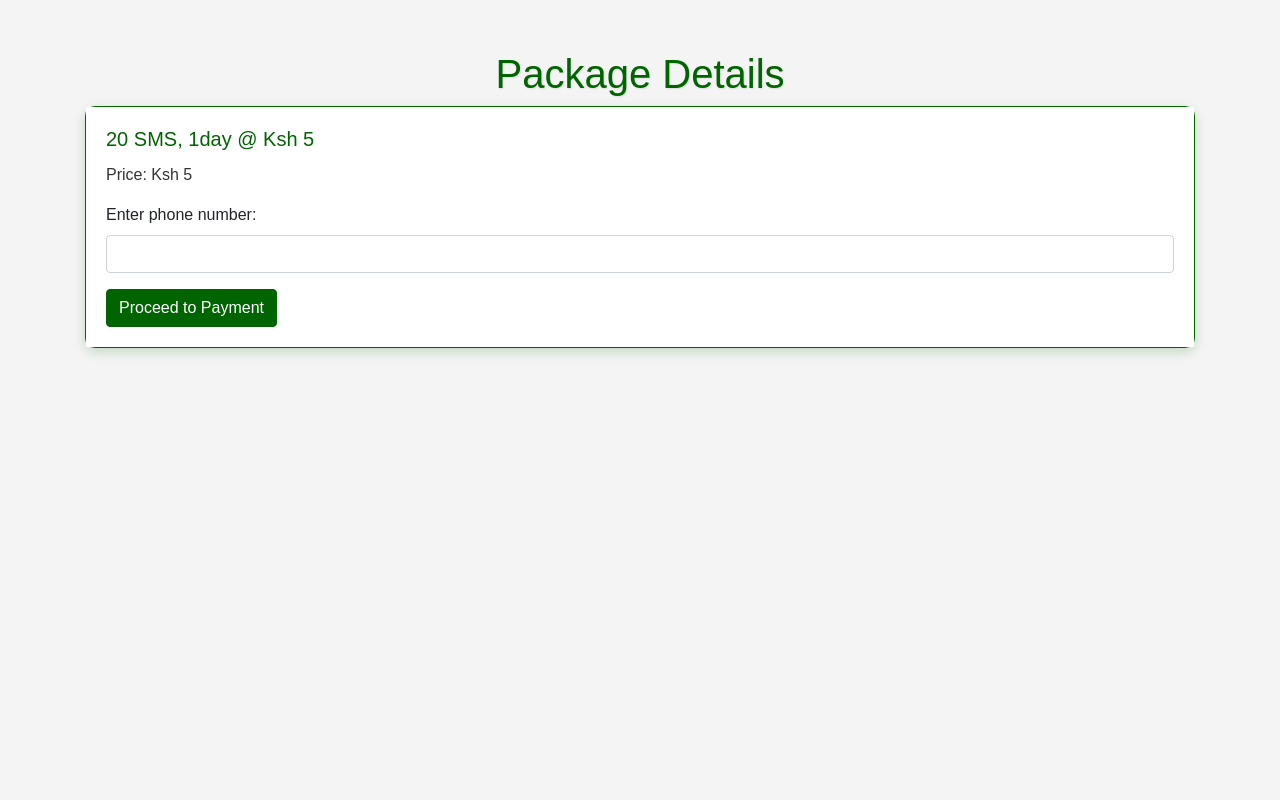
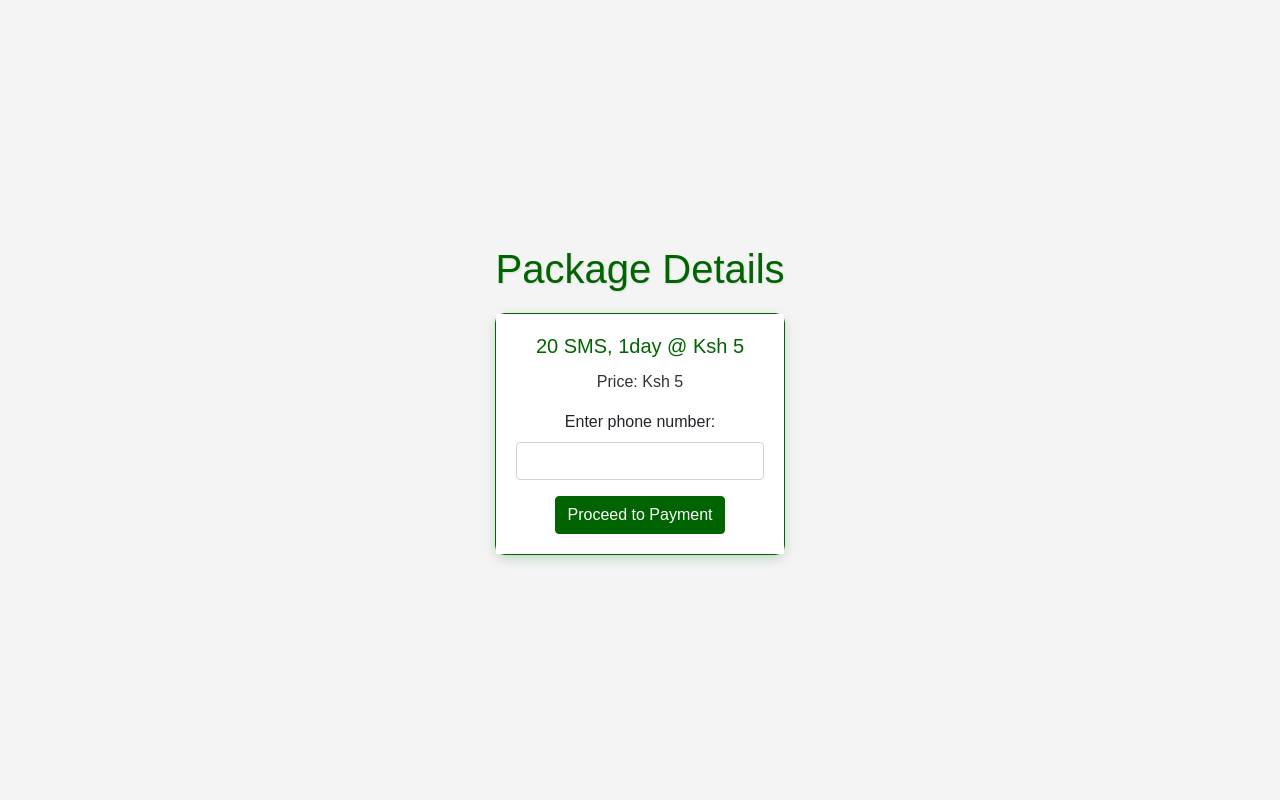
Before and after one commit to emmkash2070/bingwaweb, a Flask app: page /choose_package/sms_1 in a window 1280 px wide. Run offline with Flask 2, Linux system fonts and the light colour scheme; parts of the project's set-up code (start-up, migrations or seed data) failed here and were passed over; some libraries are stand-ins or nearby versions.

Commit message:
Update package.html

```diff
--- a/templates/package.html
+++ b/templates/package.html
@@ -6,14 +6,21 @@
     <title>Package Details</title>
     <link rel="stylesheet" href="https://stackpath.bootstrapcdn.com/bootstrap/4.5.2/css/bootstrap.min.css">
     <style>
-        /* Custom Green and White Theme */
-        body {
+        /* Centering everything vertically and horizontally */
+        body, html {
+            height: 100%;
+            margin: 0;
+            display: flex;
+            justify-content: center;
+            align-items: center;
             background-color: #f4f4f4; /* Light gray background */
             font-family: 'Arial', sans-serif;
         }
 
         .container {
-            margin-top: 50px;
+            width: 100%;
+            max-width: 600px; /* Limit the container's width */
+            text-align: center;
         }
 
         h1 {
@@ -25,6 +32,7 @@
             border: 1px solid #006400; /* Green border */
             border-radius: 10px;
             box-shadow: 0 4px 12px rgba(0, 100, 0, 0.2); /* Green shadow effect */
+            margin-top: 20px;
         }
 
         .card-body {
@@ -67,7 +75,7 @@
 </head>
 <body>
     <div class="container">
-        <h1 class="text-center">Package Details</h1>
+        <h1>Package Details</h1>
         <div class="card">
             <div class="card-body">
                 <h5 class="card-title">{{ package[0] }}</h5>
@@ -81,18 +89,16 @@
                 </form>
             </div>
         </div>
-    </div>
 
-    <!-- Flash messages -->
-    {% with messages = get_flashed_messages(with_categories=true) %}
-        {% if messages %}
-            <div class="container">
+        <!-- Flash messages -->
+        {% with messages = get_flashed_messages(with_categories=true) %}
+            {% if messages %}
                 <div class="alert alert-{{ messages[0][0] }}">
                     {{ messages[0][1] }}
                 </div>
-            </div>
-        {% endif %}
-    {% endwith %}
+            {% endif %}
+        {% endwith %}
+    </div>
 
     <script src="https://code.jquery.com/jquery-3.5.1.slim.min.js"></script>
     <script src="https://cdn.jsdelivr.net/npm/bootstrap@4.5.2/dist/js/bootstrap.bundle.min.js"></script>
```
